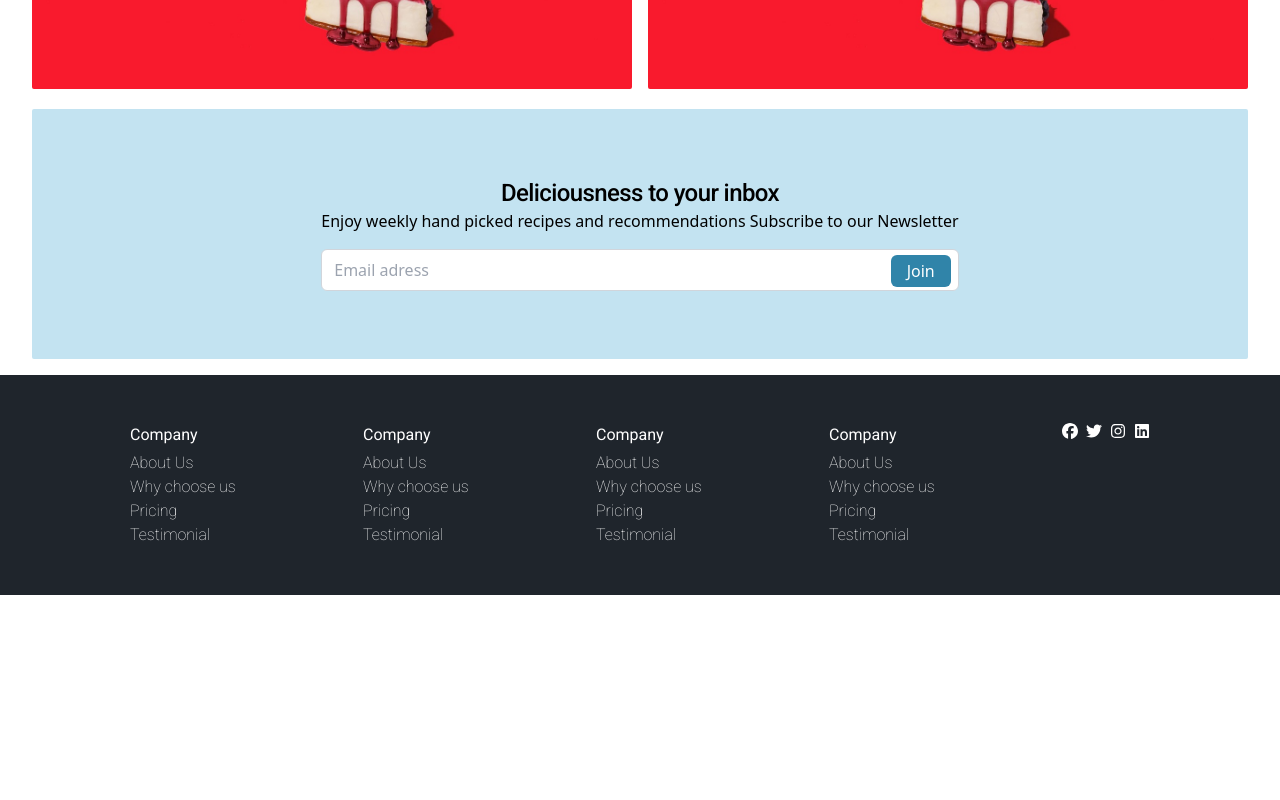
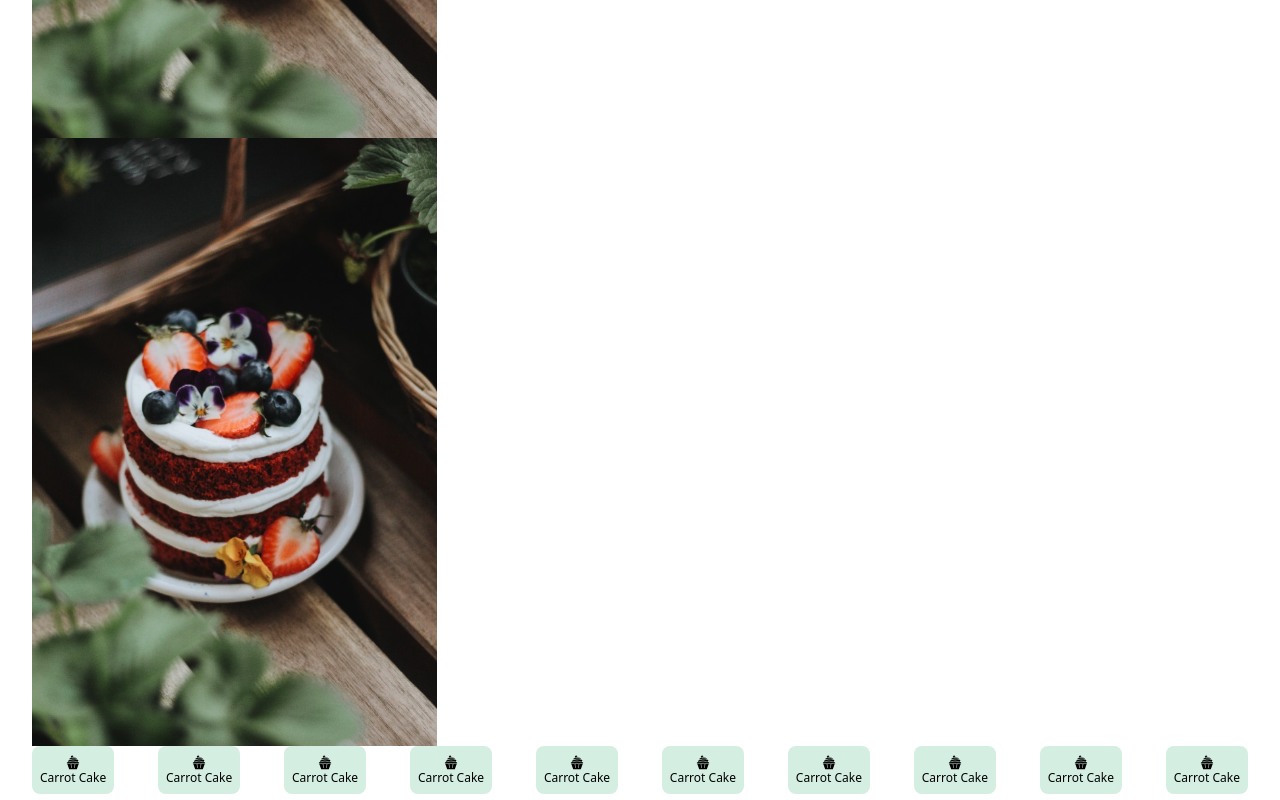
Before and after one commit to FlackoCodes/store-front, a React (Vite) app: page / in a window 1280 px wide. Shown: the part 2820-3620 px from the top of the page. Before the commit the page ends 3415 px from the top, so only its background shows below. Built offline with nearby package versions, Linux system fonts and the light colour scheme.

Commit message:
update: categories

```diff
--- a/src/components/Categories.tsx
+++ b/src/components/Categories.tsx
@@ -1,13 +1,40 @@
-import cake5 from "../images/cake-5.jfifF";
+import { GiCupcake } from "react-icons/gi";
+import cake5 from "../images/cake-5.jfif"; //
 import SubSellers from "./SubSellers";
 
 export default function Categories() {
+  // Define the component as a variable
+  const CupcakeIcon = GiCupcake;
+
+  // Create an array of icons
+  const cakes = new Array(10).fill(CupcakeIcon);
+
+  const catCakes = new Array(3).fill(cake5);
+
   return (
     <div className="w-[95%] my-0 mx-auto">
-      <div>
+      <div className="my-2">
         <h3 className="text-[#1F252C] font-medium">
           Shop <span className="text-[#3084A9]">by Categories</span>
         </h3>
+      </div>
+      <div>
+        {catCakes.map((catCake, index) => (
+          <div key={index} className="grid grid-cols-3">
+            <img src={catCake} alt="cake" />
+          </div>
+        ))}
+      </div>
+      <div className="flex justify-between">
+        {cakes.map((CakeComponent, index) => (
+          <div
+            key={index}
+            className="bg-[#D4EEE2] rounded-lg text-center py-2 px-2 flex flex-col items-center"
+          >
+            <CakeComponent />
+            <small className="text-xs font-normal">Carrot Cake</small>
+          </div>
+        ))}
       </div>
       <SubSellers />
     </div>
```
